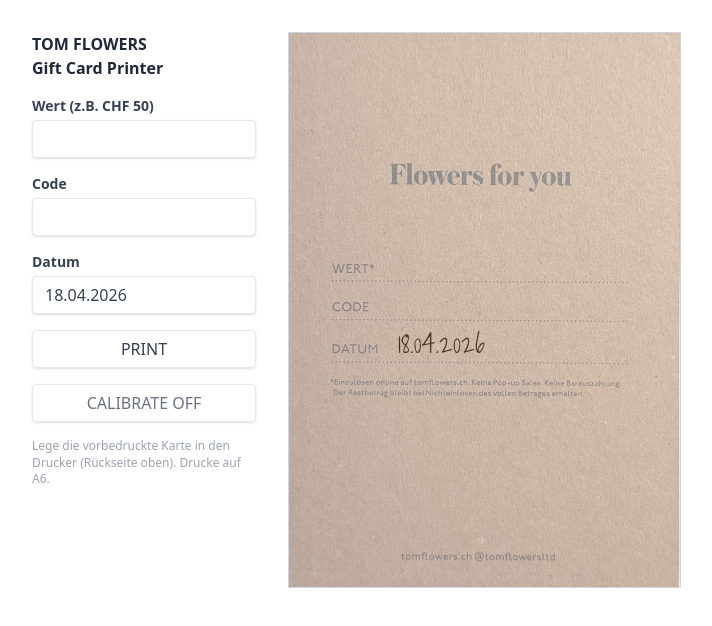
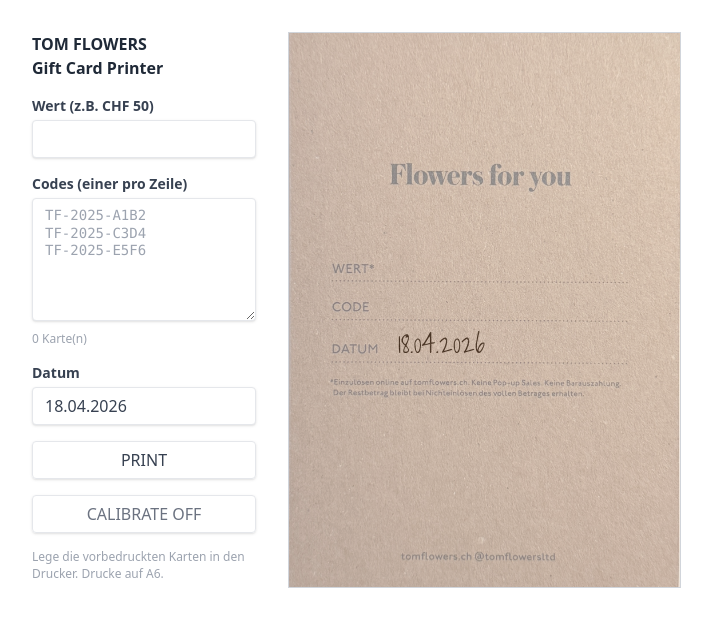
Before and after one commit to sbnz/tf-gift-card-printer, a React (Vite) app: page / in a window 1280 px wide. Shown: the top 626 px of the page, without its empty margins (0-712 px from the left). Built offline with nearby package versions, Linux system fonts and the light colour scheme.

Commit message:
multi pages

```diff
--- a/src/App.jsx
+++ b/src/App.jsx
@@ -10,73 +10,20 @@
   return `${dd}.${mm}.${yyyy}`;
 }
 
-export default function App() {
-  const queryParams = new URLSearchParams(window.location.search);
-  const [calibrate, setCalibrate] = useState(false);
-  const [cursor, setCursor] = useState({ x: 0, y: 0 });
-  const sectionRef = useRef(null);
-
-  const [formData, setFormData] = useState({
-    value: "",
-    gift_card_code: "",
-    expiration_date: todayFormatted(),
-  });
-  const handleChange = (e) => {
-    const { name, value } = e.target;
-    setFormData((prevFormData) => ({
-      ...prevFormData,
-      [name]: value,
-    }));
-  };
-  useEffect(() => {
-    queryParams.forEach((value, key) => {
-      setFormData(prev => ({ ...prev, [key]: value }))
-    })
-  }, [])
-  const handlePrint = () => {
-    window.print()
-  }
-
+function Card({ value, code, expiration_date, calibrate, cursor, onMouseMove, sectionRef, isLast }) {
   return (
-    <div className='flex flex-row items-start gap-8 p-8'>
-      {/* Sidebar form */}
-      <aside className='printHide flex flex-col gap-4 w-56 shrink-0'>
-        <h1 className='text-base font-bold text-gray-800'>TOM FLOWERS<br />Gift Card Printer</h1>
-        <Input handleChange={handleChange} name="value" label="Wert (z.B. CHF 50)" value={formData["value"]} />
-        <Input handleChange={handleChange} name="gift_card_code" label="Code" value={formData["gift_card_code"]} />
-        <Input handleChange={handleChange} name="expiration_date" label="Datum" value={formData["expiration_date"]} />
-        <button
-          className='shadow appearance-none border rounded w-full py-2 px-3 text-gray-700 leading-tight hover:bg-gray-50'
-          onClick={handlePrint}
-        >
-          PRINT
-        </button>
-        <button
-          className={`shadow appearance-none border rounded w-full py-2 px-3 leading-tight ${calibrate ? 'bg-yellow-100 border-yellow-400 text-yellow-800' : 'text-gray-500'}`}
-          onClick={() => setCalibrate(c => !c)}
-        >
-          {calibrate ? 'CALIBRATE ON' : 'CALIBRATE OFF'}
-        </button>
-        <p className='text-xs text-gray-400 leading-snug'>
-          Lege die vorbedruckte Karte in den Drucker (Rückseite oben). Drucke auf A6.
-        </p>
-      </aside>
-
-      {/* Card preview: 104mm × 147mm = 393 × 556px at 96dpi */}
-      {/* In print mode this renders at exact card size with margin:0 */}
     <section
       ref={sectionRef}
       className='preview relative bg-white shrink-0'
-        style={{ width: '393px', height: '556px', cursor: calibrate ? 'crosshair' : 'default' }}
-        onMouseMove={e => {
-          if (!calibrate) return;
-          const rect = sectionRef.current.getBoundingClientRect();
-          setCursor({ x: Math.round(e.clientX - rect.left), y: Math.round(e.clientY - rect.top) });
+      style={{
+        width: '393px',
+        height: '556px',
+        cursor: calibrate ? 'crosshair' : 'default',
+        pageBreakAfter: isLast ? 'auto' : 'always',
+        breakAfter: isLast ? 'auto' : 'page',
       }}
+      onMouseMove={onMouseMove}
     >
-        {/* Values — positioned ON the dotted lines, after the labels */}
-        {/* TOP = vertical center of each label row, LEFT = after the label text */}
-        {/* Adjust after a test print */}
       <div style={{
         position: 'absolute',
         left: '110px',
@@ -85,7 +32,7 @@
         lineHeight: '1',
         fontFamily: '"Shadows Into Light", cursive',
       }}>
-          {formData.value}
+        {value}
       </div>
 
       <div style={{
@@ -96,7 +43,7 @@
         lineHeight: '1',
         fontFamily: '"Source Code Pro", monospace',
       }}>
-          {formData.gift_card_code}
+        {code}
       </div>
 
       <div style={{
@@ -107,7 +54,7 @@
         lineHeight: '1',
         fontFamily: '"Shadows Into Light", cursive',
       }}>
-          {formData.expiration_date}
+        {expiration_date}
       </div>
 
       {/* Screen-only: card photo background */}
@@ -121,10 +68,8 @@
       {/* Calibration overlay */}
       {calibrate && (
         <div className='printHide absolute inset-0 pointer-events-none' style={{ zIndex: 10 }}>
-            {/* Crosshair lines */}
           <div style={{ position: 'absolute', top: cursor.y, left: 0, right: 0, borderTop: '1px solid red' }} />
           <div style={{ position: 'absolute', left: cursor.x, top: 0, bottom: 0, borderLeft: '1px solid red' }} />
-            {/* Coordinate readout */}
           <div style={{
             position: 'absolute',
             top: cursor.y + 6,
@@ -145,6 +90,102 @@
       {/* Border for screen only */}
       <div className='printHide absolute inset-0 border border-gray-300 pointer-events-none' />
     </section>
+  )
+}
+
+export default function App() {
+  const queryParams = new URLSearchParams(window.location.search);
+  const [calibrate, setCalibrate] = useState(false);
+  const [cursor, setCursor] = useState({ x: 0, y: 0 });
+  const sectionRef = useRef(null);
+
+  const [formData, setFormData] = useState({
+    value: "",
+    gift_card_codes: "",
+    expiration_date: todayFormatted(),
+  });
+  const handleChange = (e) => {
+    const { name, value } = e.target;
+    setFormData((prevFormData) => ({
+      ...prevFormData,
+      [name]: value,
+    }));
+  };
+  useEffect(() => {
+    queryParams.forEach((value, key) => {
+      setFormData(prev => ({ ...prev, [key]: value }))
+    })
+  }, [])
+  const handlePrint = () => {
+    window.print()
+  }
+
+  const codes = formData.gift_card_codes
+    .split('\n')
+    .map(c => c.trim())
+    .filter(c => c.length > 0);
+
+  const displayCodes = codes.length > 0 ? codes : [''];
+
+  return (
+    <div className='flex flex-row items-start gap-8 p-8'>
+      {/* Sidebar form */}
+      <aside className='printHide flex flex-col gap-4 w-56 shrink-0'>
+        <h1 className='text-base font-bold text-gray-800'>TOM FLOWERS<br />Gift Card Printer</h1>
+        <Input handleChange={handleChange} name="value" label="Wert (z.B. CHF 50)" value={formData["value"]} />
+        <div>
+          <label className="block text-gray-700 text-sm font-bold mb-1" htmlFor="gift_card_codes">
+            Codes (einer pro Zeile)
+          </label>
+          <textarea
+            className="shadow appearance-none border rounded w-full py-2 px-3 text-gray-700 leading-tight focus:outline-none focus:shadow-outline font-mono text-sm"
+            id="gift_card_codes"
+            name="gift_card_codes"
+            rows={6}
+            onChange={handleChange}
+            value={formData["gift_card_codes"]}
+            placeholder={"TF-2025-A1B2\nTF-2025-C3D4\nTF-2025-E5F6"}
+          />
+          <p className='text-xs text-gray-400 mt-1'>{displayCodes.filter(c => c).length} Karte(n)</p>
+        </div>
+        <Input handleChange={handleChange} name="expiration_date" label="Datum" value={formData["expiration_date"]} />
+        <button
+          className='shadow appearance-none border rounded w-full py-2 px-3 text-gray-700 leading-tight hover:bg-gray-50'
+          onClick={handlePrint}
+        >
+          PRINT
+        </button>
+        <button
+          className={`shadow appearance-none border rounded w-full py-2 px-3 leading-tight ${calibrate ? 'bg-yellow-100 border-yellow-400 text-yellow-800' : 'text-gray-500'}`}
+          onClick={() => setCalibrate(c => !c)}
+        >
+          {calibrate ? 'CALIBRATE ON' : 'CALIBRATE OFF'}
+        </button>
+        <p className='text-xs text-gray-400 leading-snug'>
+          Lege die vorbedruckten Karten in den Drucker. Drucke auf A6.
+        </p>
+      </aside>
+
+      {/* One card per code */}
+      <div className='flex flex-col gap-8'>
+        {displayCodes.map((code, i) => (
+          <Card
+            key={i}
+            value={formData.value}
+            code={code}
+            expiration_date={formData.expiration_date}
+            calibrate={calibrate}
+            cursor={cursor}
+            sectionRef={i === 0 ? sectionRef : null}
+            isLast={i === displayCodes.length - 1}
+            onMouseMove={e => {
+              if (!calibrate) return;
+              const rect = e.currentTarget.getBoundingClientRect();
+              setCursor({ x: Math.round(e.clientX - rect.left), y: Math.round(e.clientY - rect.top) });
+            }}
+          />
+        ))}
+      </div>
     </div>
   )
 }
```
Also changed, not shown: 5 other files (tests, documents, lock files or other folders). Lines whose indentation alone changed are shown as unchanged.
